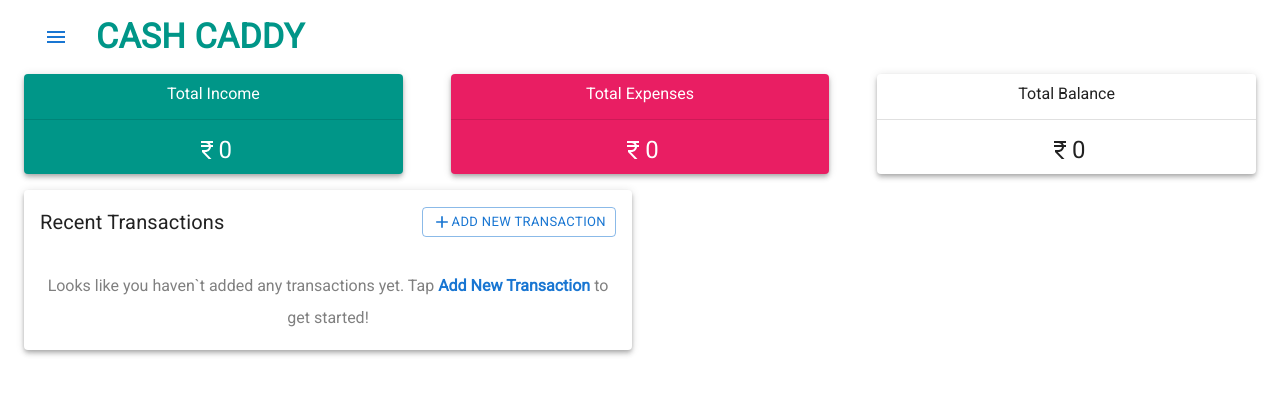
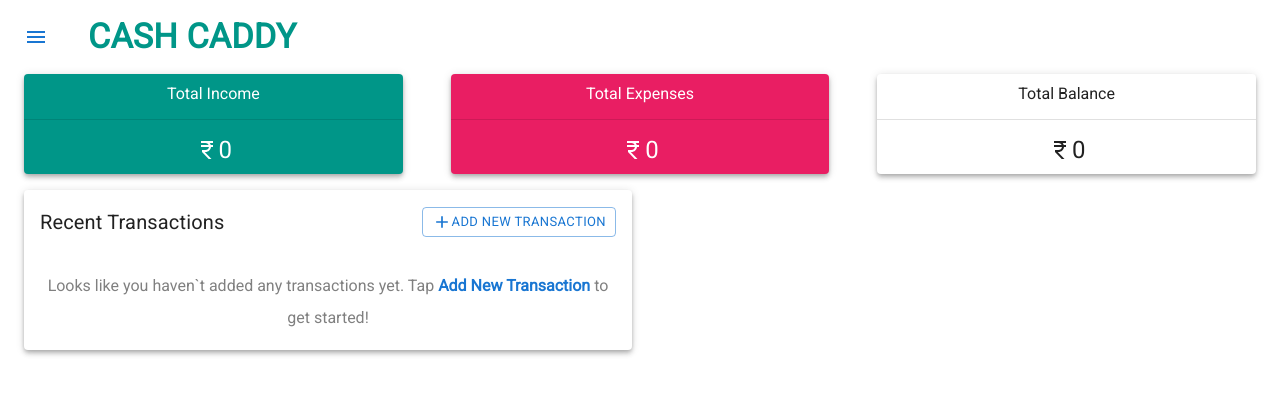
Before and after one commit to vmanidev/cash-caddy, a React (Vite) app: page / in a window 1280 px wide. Shown: the top 394 px of the page. Built offline with nearby package versions, Linux system fonts and the light colour scheme.

Commit message:
feat(styles): add styles to navbar icon

```diff
--- a/src/components/common/header/Header.tsx
+++ b/src/components/common/header/Header.tsx
@@ -9,8 +9,12 @@ function AppHeader() {
   return (
     <>
       <Sidebar openDrawer={openDrawer} setOpenDrawer={setOpenDrawer} />
-      <Grid container size={12} spacing={1} alignItems="center">
-        <Button variant="text" onClick={() => setOpenDrawer(true)}>
+      <Grid container size={12} alignItems="center">
+        <Button
+          variant="text"
+          onClick={() => setOpenDrawer(true)}
+          sx={{ justifyContent: "flex-start", padding: 0 }}
+        >
           <Menu />
         </Button>
         <Typography variant="h4" fontWeight="700" className="income-text">
```
